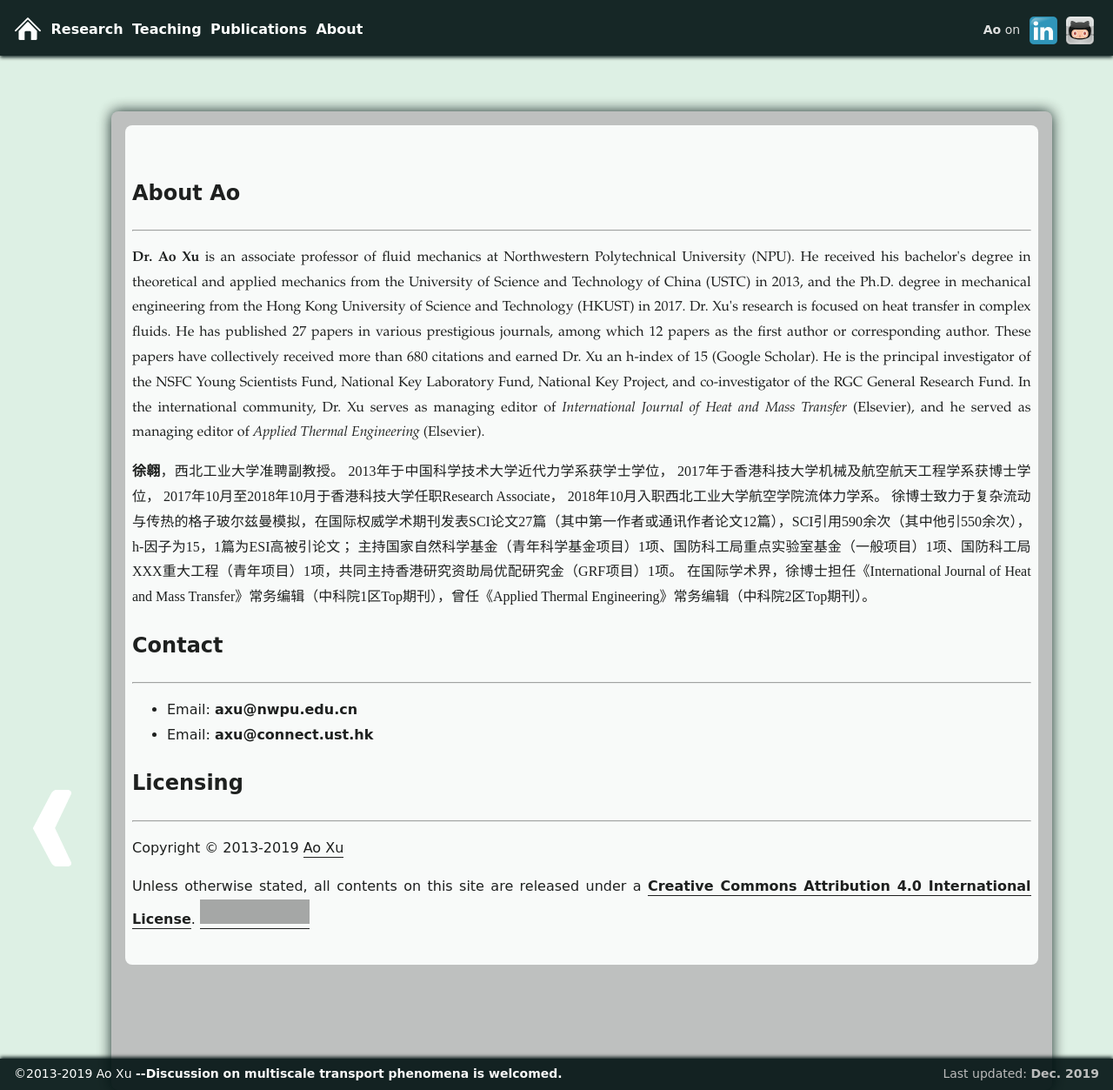
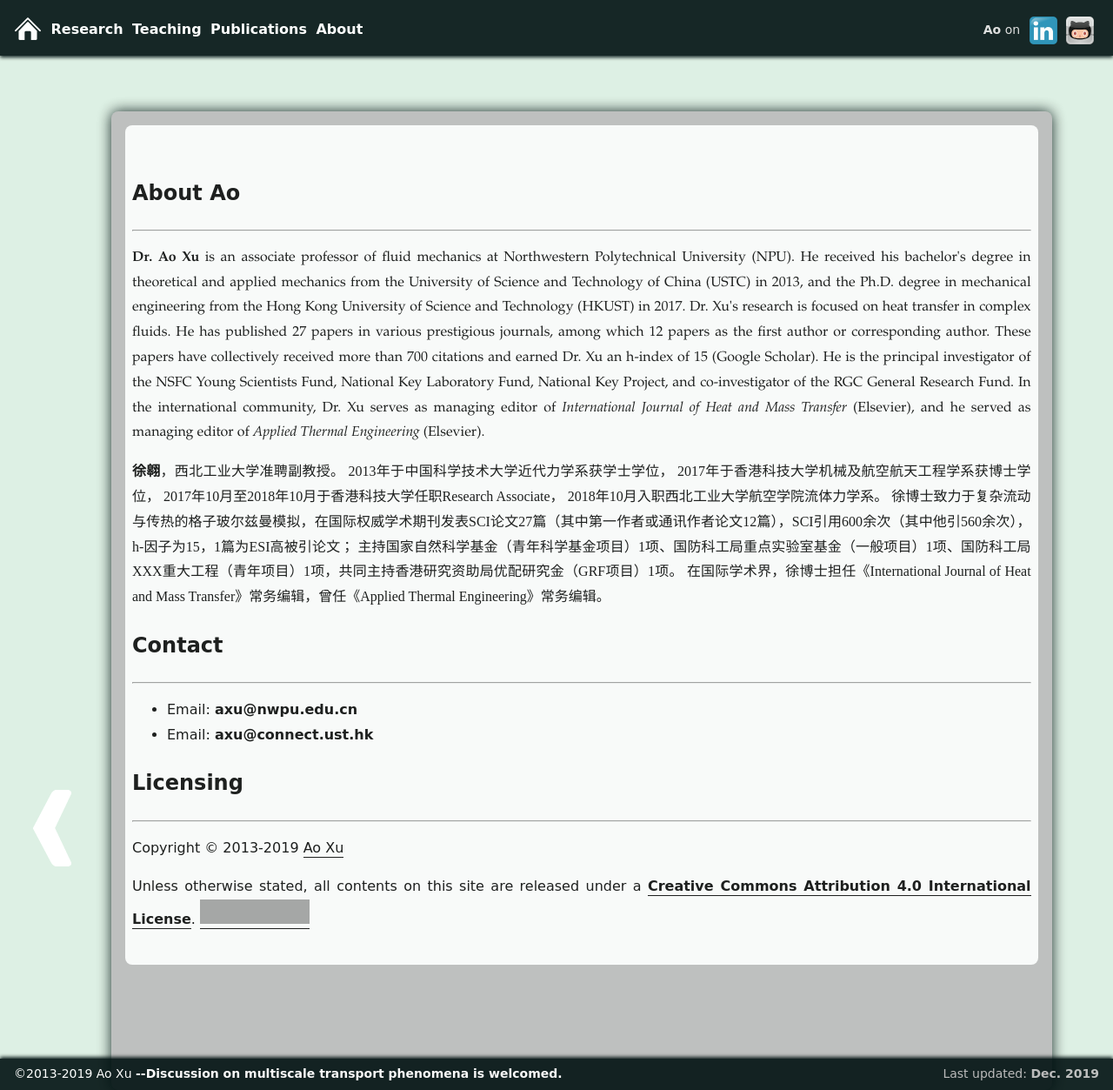
Before and after one commit to xuaoxiqi/xuaoxiqi.github.io, a Jekyll site: the page built from about.html, in a window 1280 px wide and 1253 px high. Shown: the whole window at 87% size. Built offline with Jekyll 4.4.1, drawn with Linux system fonts in a browser that asks for light colours; some web fonts are replaced; grey boxes are pictures that could not be loaded.

Commit message:
minor edit

```diff
--- a/about.html
+++ b/about.html
@@ -20,7 +20,7 @@ He received his bachelor's degree in theoretical and applied mechanics from the
 and the Ph.D. degree in mechanical engineering from the Hong Kong University of Science and Technology (HKUST) in 2017.
 Dr. Xu's research is focused on heat transfer in complex fluids.
 He has published 27 papers in various prestigious journals, among which 12 papers as the first author or corresponding author.
-These papers have collectively received more than 680 citations and earned Dr. Xu an h-index of 15 (Google Scholar).
+These papers have collectively received more than 700 citations and earned Dr. Xu an h-index of 15 (Google Scholar).
 He is the principal investigator of the NSFC Young Scientists Fund, National Key Laboratory Fund, National Key Project, and co-investigator of the RGC General Research Fund.
 In the international community, Dr. Xu serves as managing editor of <i>International Journal of Heat and Mass Transfer</i> (Elsevier), and he served as managing editor of <i>Applied Thermal Engineering</i> (Elsevier).
 </p>
@@ -31,9 +31,9 @@ In the international community, Dr. Xu serves as managing editor of <i>Internati
 2017年于香港科技大学机械及航空航天工程学系获博士学位，
 2017年10月至2018年10月于香港科技大学任职Research Associate，
 2018年10月入职西北工业大学航空学院流体力学系。
-徐博士致力于复杂流动与传热的格子玻尔兹曼模拟，在国际权威学术期刊发表SCI论文27篇（其中第一作者或通讯作者论文12篇），SCI引用590余次（其中他引550余次），h-因子为15，1篇为ESI高被引论文；
+徐博士致力于复杂流动与传热的格子玻尔兹曼模拟，在国际权威学术期刊发表SCI论文27篇（其中第一作者或通讯作者论文12篇），SCI引用600余次（其中他引560余次），h-因子为15，1篇为ESI高被引论文；
 主持国家自然科学基金（青年科学基金项目）1项、国防科工局重点实验室基金（一般项目）1项、国防科工局XXX重大工程（青年项目）1项，共同主持香港研究资助局优配研究金（GRF项目）1项。
-在国际学术界，徐博士担任《International Journal of Heat and Mass Transfer》常务编辑（中科院1区Top期刊），曾任《Applied Thermal Engineering》常务编辑（中科院2区Top期刊）。
+在国际学术界，徐博士担任《International Journal of Heat and Mass Transfer》常务编辑，曾任《Applied Thermal Engineering》常务编辑。
 </p>
 
     <h2>Contact</h2>
--- a/publications.html
+++ b/publications.html
@@ -29,7 +29,7 @@ title: Publications
 
          <!--027-->
         <li class="liPublications"><b>A. Xu<sup>*</sup></b>; X. Chen; F. Wang; H.D. Xi<sup>*</sup>.
-        <a class="publications" href="./publications/027_POF2020.pdf">Correlation of internal flow structure with heat transfer efficiency in turbulent Rayleigh-B\'enard convection.</a>
+        <a class="publications" href="./publications/027_POF2020.pdf">Correlation of internal flow structure with heat transfer efficiency in turbulent Rayleigh-B&eacute;nard convection.</a>
         <i>Physics of Fluids</i> <b>2020,</b> <i>32</i> (10), 105112.
         <a href="https://doi.org/10.1063/5.0018804" target="_blank">DOI: 10.1063/5.0024408</a>
         (<a href="https://arxiv.org/abs/2009.07675" target="_blank">arXiv:2009.07675</a>)
--- a/research.html
+++ b/research.html
@@ -93,7 +93,8 @@ title: Research
             <a href="https://www.journals.elsevier.com/chemical-engineering-science" target="_blank">Chemical Engineering Science</a>;
             <a href="https://www.journals.elsevier.com/energy-conversion-and-management" target="_blank">Energy Conversion and Management</a>;
             <a href="https://www.journals.elsevier.com/journal-of-alloys-and-compounds" target="_blank">Journal of Alloys and Compounds</a>;
-            <a href="https://www.journals.elsevier.com/composites-communications" target="_blank">Composites Communications</a>
+            <a href="https://www.journals.elsevier.com/composites-communications" target="_blank">Composites Communications</a>;
+            <a href="https://www.journals.elsevier.com/materials-today-communications" target="_blank">Materials Today Communications</a>
         </li>
         <li><b>RSC:</b>
             <a href="https://pubs.rsc.org/en/journals/journal/ee" target="_blank">Energy & Environmental Science</a>;
```
